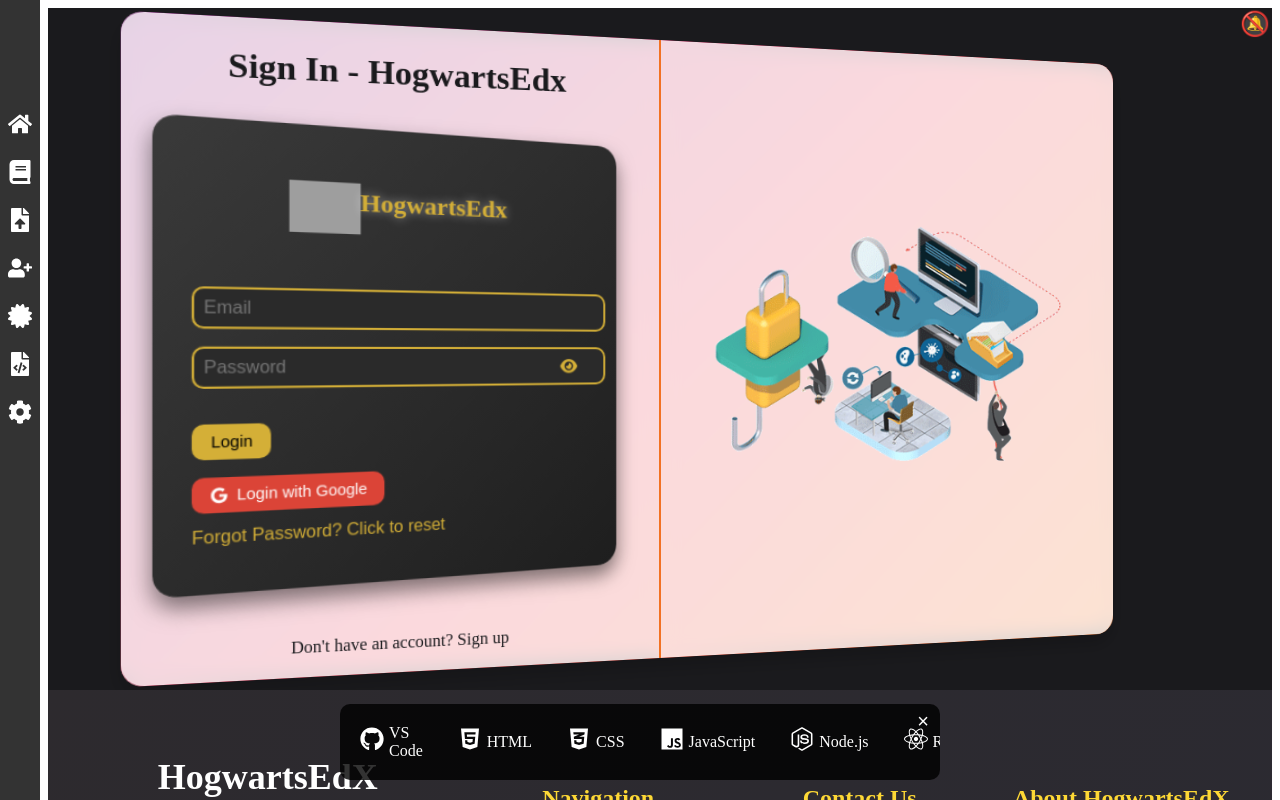
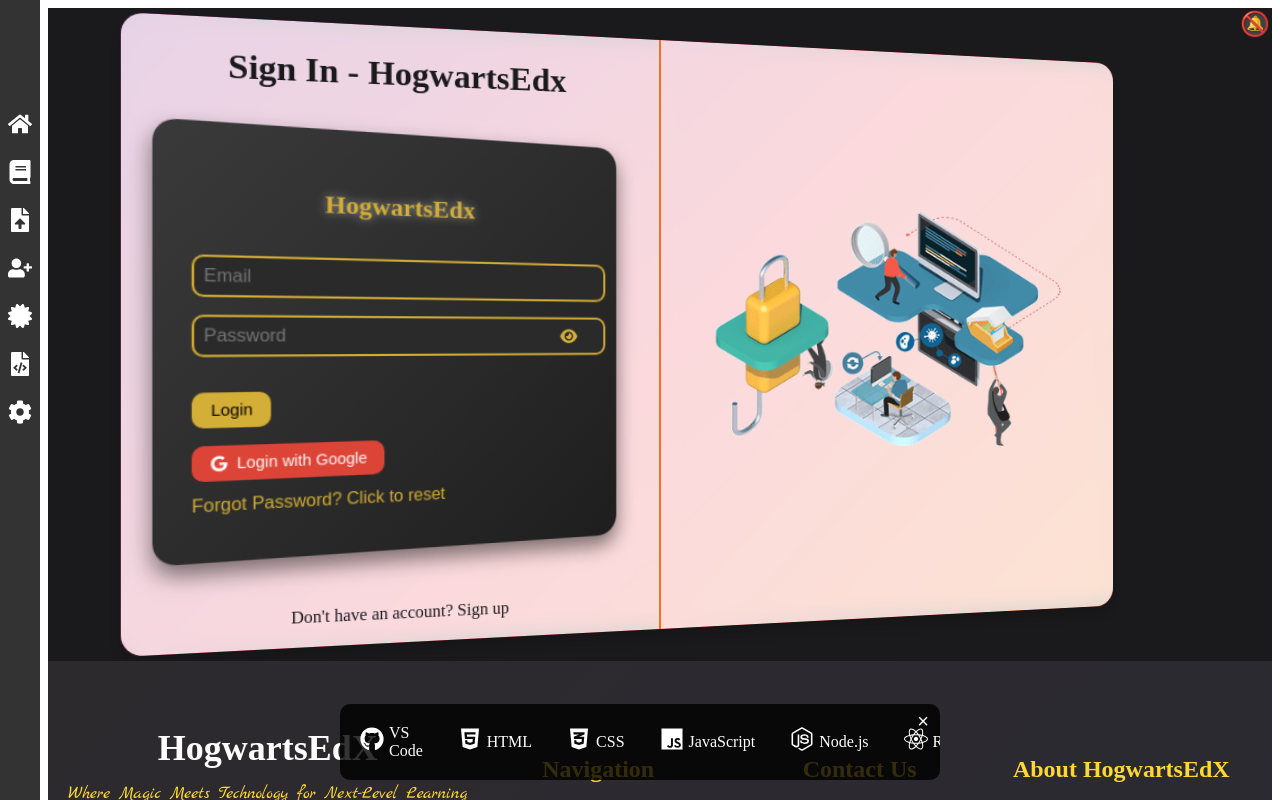
Before and after one commit to hello-developer-sanjay/LearnAndShare-Collaborative-Learning-Expert-Tutorials-and-User-Blogs, a React (Vite) app in the folder frontend/: page /login in a window 1280 px wide. Shown: the top 800 px of the page. Built offline with nearby package versions, Linux system fonts and the light colour scheme; no server answers; grey boxes are pictures that could not be loaded; a web font is replaced by a local one.

Commit message:
Update Login.jsx

```diff
--- a/frontend/src/pages/Login.jsx
+++ b/frontend/src/pages/Login.jsx
@@ -6,15 +6,13 @@ import styled, { keyframes } from 'styled-components';
 import { Link } from 'react-router-dom';
 import { RingLoader } from 'react-spinners';
 import { FontAwesomeIcon } from '@fortawesome/react-fontawesome';
-
 import { faEye, faEyeSlash } from '@fortawesome/free-solid-svg-icons';
+import { ToastContainer, toast } from 'react-toastify';
+import 'react-toastify/dist/ReactToastify.css';
 import { faGoogle } from '@fortawesome/free-brands-svg-icons';
 
-import { ToastContainer, toast } from 'react-toastify';
-import 'react-toastify/dist/ReactToastify.css';
-
 const Container = styled.div`
- display: flex;
+  display: flex;
   justify-content: center;
   align-items: center;
   min-height: 50vh;
@@ -35,14 +33,6 @@ const LoginForm = styled.form`
     box-shadow: 0 0 20px rgba(255, 255, 255, 0.5);
   }
 `;
-const TitleContainer = styled.div`
-  display: flex;
-  align-items: center;
-  justify-content: center;
-  margin-bottom: 2rem;
-  animation: ${fadeIn} 1s ease-in-out;
-  text-shadow: 0 0 10px rgba(255, 255, 255, 0.5);
-`;
 
 const fadeIn = keyframes`
   0% {
@@ -62,10 +52,6 @@ const Title = styled.h2`
   margin-bottom: 2rem;
   animation: ${fadeIn} 1s ease-in-out;
   text-shadow: 0 0 10px rgba(255, 255, 255, 0.5);
-`;
-const LogoImage = styled.img`
-  height: 3rem; /* Adjust height as needed */
-  width: auto;
 `;
 
 const Input = styled.input`
@@ -195,16 +181,14 @@ const Login = () => {
 
   const handleGoogleLogin = () => {
     window.location.href = 'https://hogwartsedx-api-26jun.onrender.com/api/auth/google';
+
   };
 
   return (
     <Container>
       <LoginForm onSubmit={handleSubmit}>
-<TitleContainer>
-          <LogoImage src="https://sanjaybasket.s3.ap-south-1.amazonaws.com/certifications/logo.png" alt="EventEase Logo" />
-          <Title aria-label="HogwartsEdx Title">HogwartsEdx</Title>
-        </TitleContainer>
-                <Input
+        <Title aria-label="HogwartsEdx Title">HogwartsEdx</Title>
+        <Input
           type="email"
           placeholder="Email"
           name="email"
```
